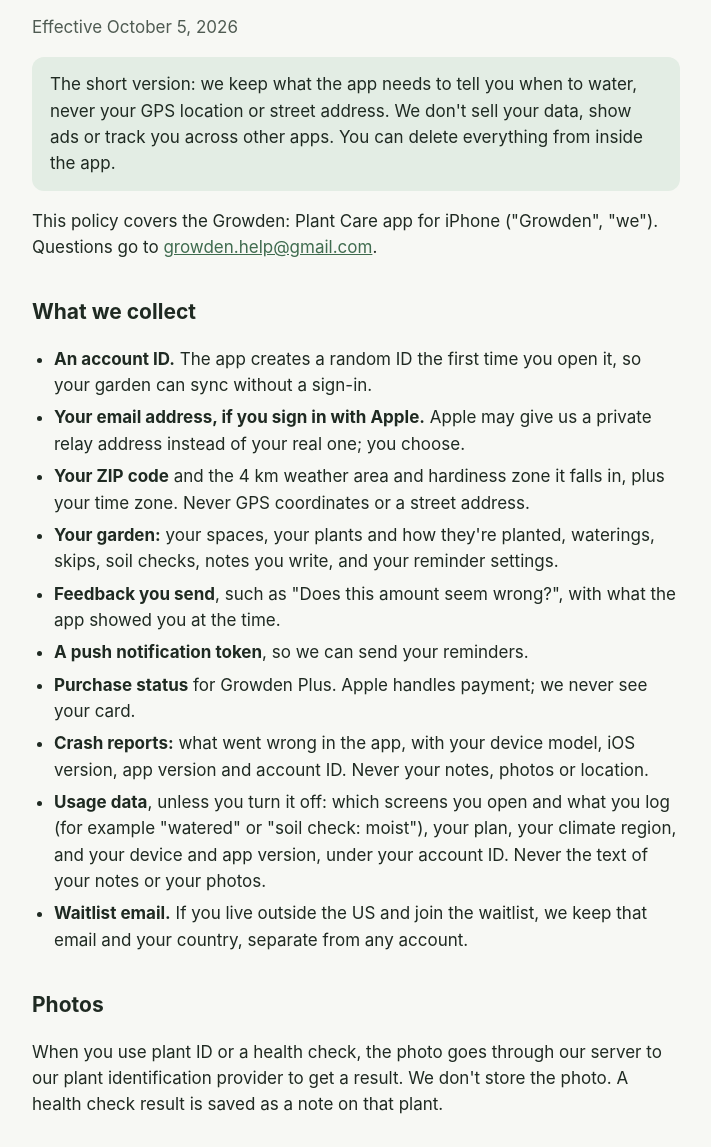
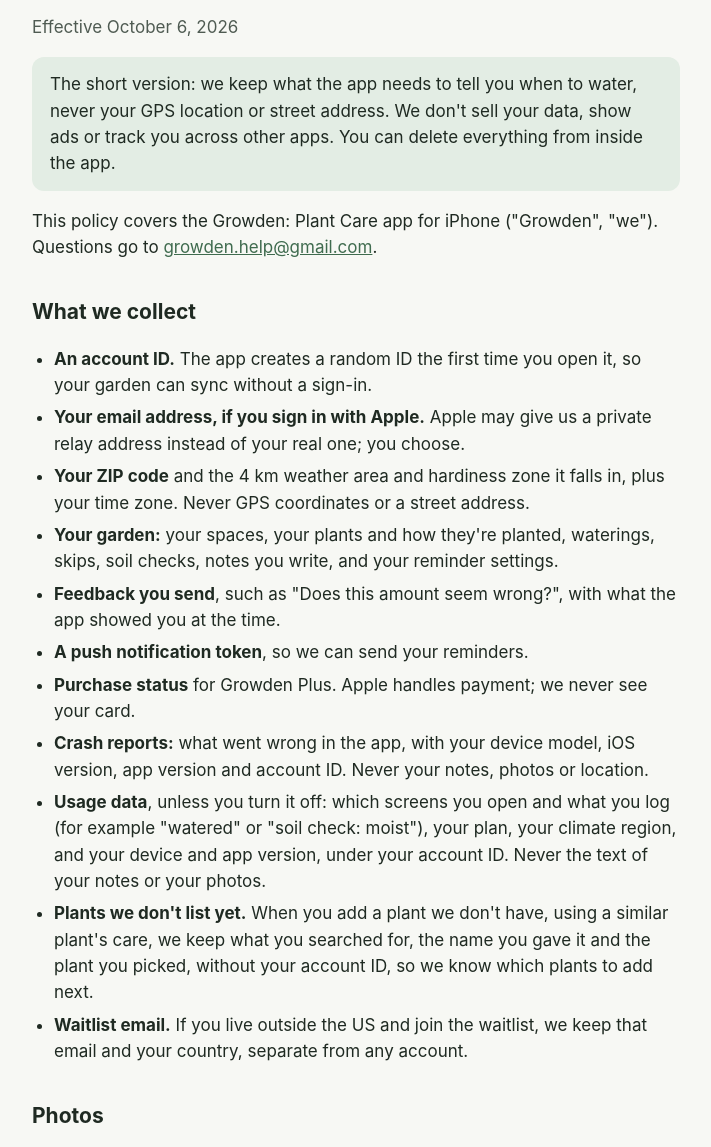
Before and after one commit to growden/growden.github.io, a plain HTML site: page privacy/index.html in a window 1280 px wide. Shown: the part 135-1282 px from the top of the page, without its empty margins (284-995 px from the left). Drawn offline with Linux system fonts and the light colour scheme.

Commit message:
Privacy policy: searches for plants we don't list

```diff
--- a/privacy/index.html
+++ b/privacy/index.html
@@ -14,7 +14,7 @@
 </header>
 
 <h1>Privacy policy</h1>
-<p class="muted">Effective October 5, 2026</p>
+<p class="muted">Effective October 6, 2026</p>
 
 <p class="note">The short version: we keep what the app needs to tell you when to water, never your GPS location or street address. We don't sell your data, show ads or track you across other apps. You can delete everything from inside the app.</p>
 
@@ -31,6 +31,7 @@
   <li><strong>Purchase status</strong> for Growden Plus. Apple handles payment; we never see your card.</li>
   <li><strong>Crash reports:</strong> what went wrong in the app, with your device model, iOS version, app version and account ID. Never your notes, photos or location.</li>
   <li><strong>Usage data</strong>, unless you turn it off: which screens you open and what you log (for example "watered" or "soil check: moist"), your plan, your climate region, and your device and app version, under your account ID. Never the text of your notes or your photos.</li>
+  <li><strong>Plants we don't list yet.</strong> When you add a plant we don't have, using a similar plant's care, we keep what you searched for, the name you gave it and the plant you picked, without your account ID, so we know which plants to add next.</li>
   <li><strong>Waitlist email.</strong> If you live outside the US and join the waitlist, we keep that email and your country, separate from any account.</li>
 </ul>
 
@@ -62,7 +63,7 @@
 </ul>
 
 <h2>How long we keep it</h2>
-<p>Your account and garden stay until you delete them. Crash reports are deleted after 30 days. Usage data is kept for up to a year. Waitlist emails are kept until we launch in your country or you ask us to remove them.</p>
+<p>Your account and garden stay until you delete them. Crash reports are deleted after 30 days. Usage data is kept for up to a year. Waitlist emails are kept until we launch in your country or you ask us to remove them. Searches for plants we don't list aren't linked to you, so they stay after you delete your account.</p>
 
 <h2>Where it's stored</h2>
 <p>Our providers store data in the United States. We protect it with encryption in transit and access rules that let each account read only its own garden.</p>
```
